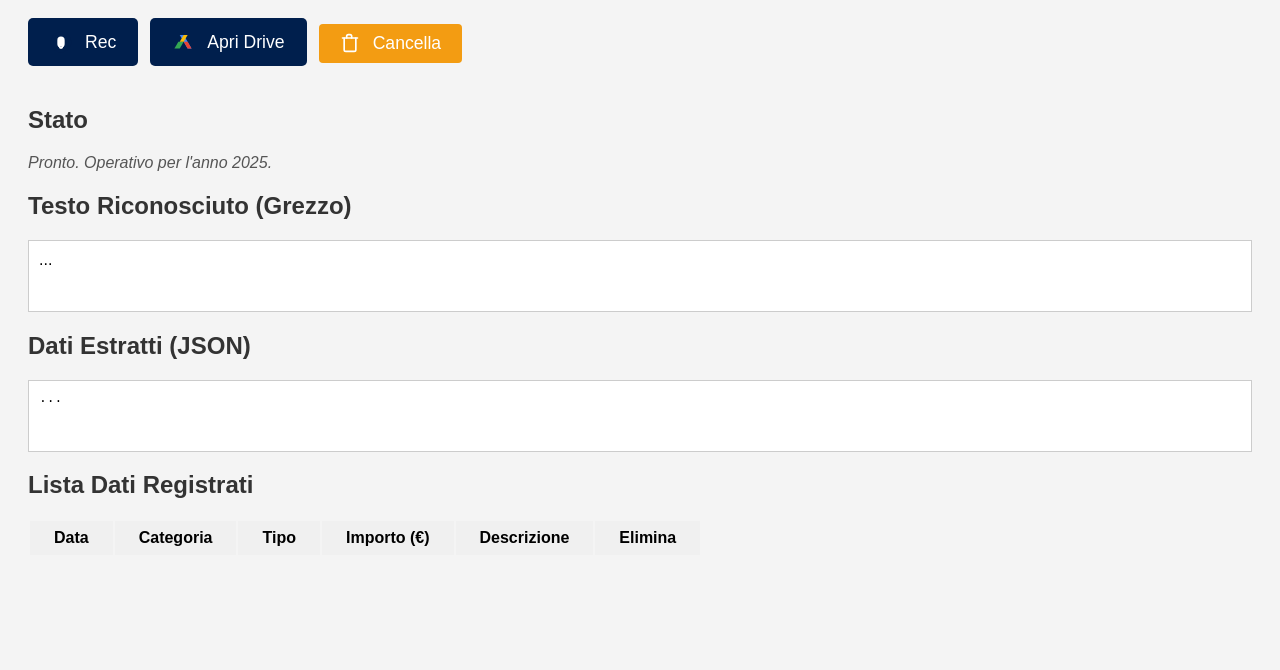
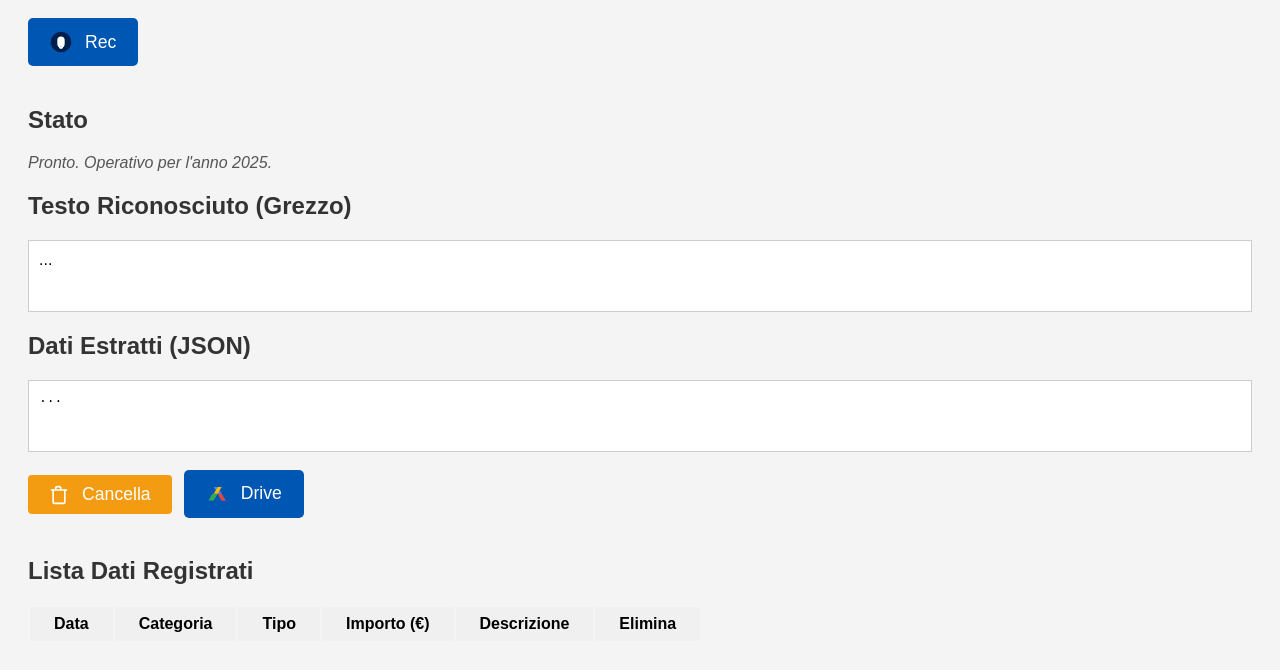
Before and after one commit to colorpf/ContoSoccorso2025, a plain HTML site: page index.html in a window 1280 px wide. Shown: the part 210-880 px from the top of the page. Before the commit the page ends 800 px from the top, so only its background shows below. Drawn offline with Linux system fonts and the light colour scheme.

Commit message:
UI: riposiziona e migliora pulsanti Rec, Cancella e Drive

```diff
--- a/index.html
+++ b/index.html
@@ -58,14 +58,6 @@
             <svg xmlns="http://www.w3.org/2000/svg" width="22" height="22" viewBox="0 0 24 24" fill="none" stroke="white" stroke-width="2" stroke-linecap="round" stroke-linejoin="round"><circle cx="12" cy="12" r="10" stroke="#001f4d" stroke-width="2.5" fill="#001f4d"/><rect x="9" y="7" width="6" height="10" rx="3" fill="white"/><circle cx="12" cy="17" r="1.5" fill="#001f4d"/></svg>
             <span style="margin-left:7px;">Rec</span>
         </button>
-        <button id="driveButton" class="navy-btn" onclick="window.open('https://drive.google.com/drive/my-drive', '_blank')">
-            <svg xmlns="http://www.w3.org/2000/svg" width="22" height="22" viewBox="0 0 48 48"><polygon fill="#4285F4" points="25.5,8.7 34.1,23.5 42.7,38.3 34.1,38.3 25.5,23.5 16.9,8.7"/><polygon fill="#34A853" points="5.3,38.3 16.9,38.3 25.5,23.5 13.9,23.5"/><polygon fill="#FBBC05" points="25.5,8.7 16.9,23.5 25.5,23.5 34.1,8.7"/><polygon fill="#EA4335" points="42.7,38.3 34.1,23.5 25.5,23.5 34.1,38.3"/></svg>
-            <span style="margin-left:7px;">Apri Drive</span>
-        </button>
-        <button id="clearListButton" class="orange-btn">
-            <svg xmlns="http://www.w3.org/2000/svg" width="20" height="20" viewBox="0 0 24 24" fill="none" stroke="#fff" stroke-width="2" stroke-linecap="round" stroke-linejoin="round"><polyline points="3 6 5 6 21 6"/><path d="M19 6v14a2 2 0 0 1-2 2H7a2 2 0 0 1-2-2V6m3 0V4a2 2 0 0 1 2-2h2a2 2 0 0 1 2 2v2"/></svg>
-            <span style="margin-left:7px;">Cancella</span>
-        </button>
     </div>
 
     <h2>Stato</h2>
@@ -76,6 +68,17 @@
 
     <h2>Dati Estratti (JSON)</h2>
     <pre id="parsedData">...</pre>
+
+    <div style="display: flex; gap: 12px; align-items: center; margin: 18px 0 10px 0;">
+        <button id="clearListButton" class="orange-btn">
+            <svg xmlns="http://www.w3.org/2000/svg" width="20" height="20" viewBox="0 0 24 24" fill="none" stroke="#fff" stroke-width="2" stroke-linecap="round" stroke-linejoin="round"><polyline points="3 6 5 6 21 6"/><path d="M19 6v14a2 2 0 0 1-2 2H7a2 2 0 0 1-2-2V6m3 0V4a2 2 0 0 1 2-2h2a2 2 0 0 1 2 2v2"/></svg>
+            <span style="margin-left:7px;">Cancella</span>
+        </button>
+        <button id="driveButton" class="navy-btn" onclick="window.open('https://drive.google.com/drive/my-drive', '_blank')">
+            <svg xmlns="http://www.w3.org/2000/svg" width="22" height="22" viewBox="0 0 48 48"><polygon fill="#4285F4" points="25.5,8.7 34.1,23.5 42.7,38.3 34.1,38.3 25.5,23.5 16.9,8.7"/><polygon fill="#34A853" points="5.3,38.3 16.9,38.3 25.5,23.5 13.9,23.5"/><polygon fill="#FBBC05" points="25.5,8.7 16.9,23.5 25.5,23.5 34.1,8.7"/><polygon fill="#EA4335" points="42.7,38.3 34.1,23.5 25.5,23.5 34.1,38.3"/></svg>
+            <span style="margin-left:7px;">Drive</span>
+        </button>
+    </div>
 
     <h2>Lista Dati Registrati</h2>
     <table id="recordedDataTable">
--- a/style.css
+++ b/style.css
@@ -12,7 +12,7 @@ button {
     padding: 15px 25px;
     font-size: 1.2em;
     cursor: pointer;
-    background-color: #007bff;
+    background-color: #0056b3;
     color: white;
     border: none;
     border-radius: 5px;
@@ -20,7 +20,7 @@ button {
 }
 
 button:hover {
-    background-color: #0056b3;
+    background-color: #003366;
 }
 
 button:disabled {
@@ -48,7 +48,7 @@ button.recording::before {
 } */
 
 .navy-btn {
-    background-color: #001f4d;
+    background-color: #0056b3;
     color: #fff;
     border: none;
     border-radius: 5px;
```
